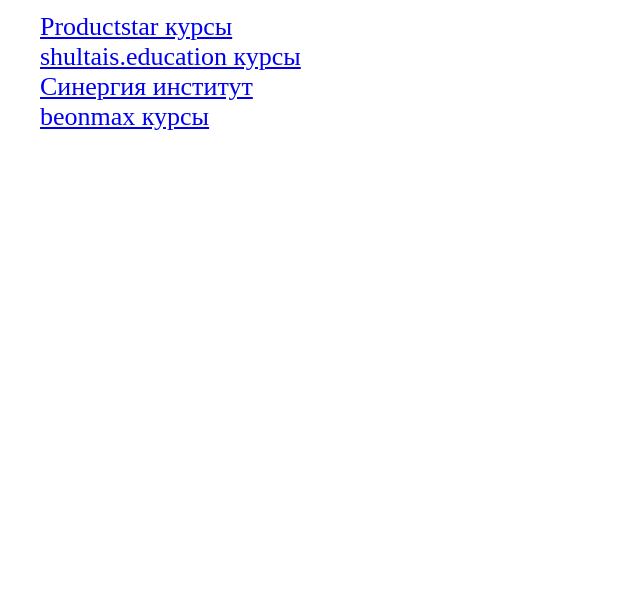
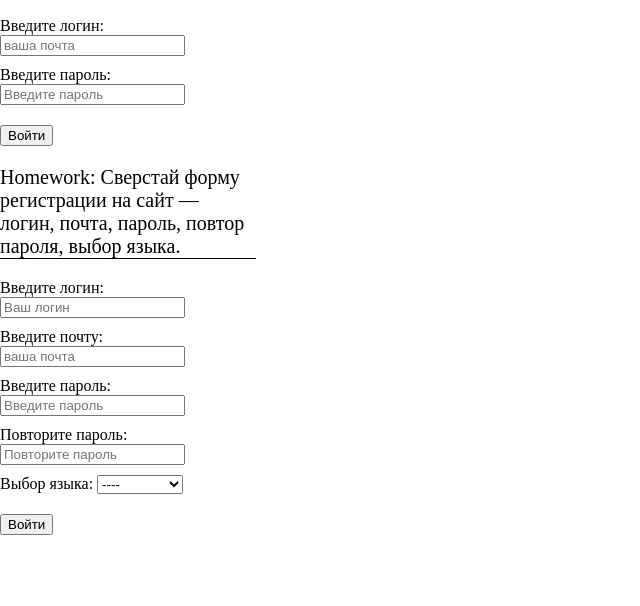
Before and after one commit to m1ke1994/project-1, a plain HTML site: page index.html in a window 1280 px wide. Shown: the part 194-800 px from the top of the page, without its empty margins (0-640 px from the left). Drawn offline with Linux system fonts and the light colour scheme.

Commit message:
добавил формы и прописал стили

```diff
--- a/index.html
+++ b/index.html
@@ -10,11 +10,74 @@
   <body>
     <h1>Hello Git</h1>
     <h2>My Links for Learning</h2>
-    <ul>
-    <li><a href="https://productstar.ru">Productstar курсы</a></li>
-    <li><a href="https://shultais.education.ru">shultais.education курсы</a></li>
-    <li><a href="https://lms.synergy.ru">Синергия институт</a></li>
-    <li><a href="https://beonmax.com/login/">beonmax курсы</a></li>
-</ul>
+  <p>Homework: Сверстай форму входа на сайт — логин и пароль.</p>
+<form method="post" action="/login">
+  <label>
+    <span>Введите логин:</span>
+    <input
+      type="email"
+      name="login"
+      placeholder="ваша почта"
+      minlength="5"
+    />
+  </label>
+
+  <label>
+    <span>Введите пароль:</span>
+    <input type="password" name="password" placeholder="Введите пароль" />
+  </label>
+
+  <button type="submit">
+    Войти
+  </button>
+</form>
+<p>Homework: Сверстай форму регистрации на сайт — логин, почта, пароль, повтор пароля, выбор языка.</p>
+<form method="post" action="/login">
+  <label>
+    <span>Введите логин:</span>
+    <input
+      type="text"
+      name="login"
+      placeholder="Ваш логин"
+      minlength="5"
+      maxlength="8"
+    />
+  </label>
+  <label>
+    <span>Введите почту:</span>
+    <input
+      type="email"
+      name="login"
+      placeholder="ваша почта"
+      minlength="5"
+    />
+  </label>
+
+  <label>
+    <span>Введите пароль:</span>
+    <input type="password" name="password" placeholder="Введите пароль" />
+  </label>
+
+  <label>
+    <span>Повторите пароль:</span>
+    <input type="password" name="password" placeholder="Повторите пароль" />
+  </label>
+  <label>
+    <span>Выбор языка:</span>
+    <select name="languages" >
+      <option value="">----</option>
+      <option value="a">Russian</option>
+      <option value="b">English</option>
+      <option value="c">Пerman </option>
+      <option value="d">French</option>
+      <option value="f">Spanish </option>
+      <option value="g">Norwegian</option>
+    </select>
+  </label>
+
+  <button type="submit">
+    Войти
+  </button>
+</form>
   </body>
 </html>
--- a/style.css
+++ b/style.css
@@ -1,9 +1,33 @@
 body{
-    font-size: 26px;
+
     font-family: sans-serifs;
     margin: 0;
-    color: aqua;
+
+}
+h1,h2{
+    color: burlywood;
+    font-size: 26px;
 }
 li{
     list-style: none;
 }
+input,button {
+    display: block;
+    margin: 0 0 10px 0;
+  }
+  span{
+    color: black;
+  }
+  button:hover{
+    background-color: darkgrey;
+    transition: all 1s ease-out;
+  }
+  p{
+    font-size: 20px;
+    border-bottom: 1px solid black;
+    display: block;
+    width: 20%;;
+  }
+  button{
+    margin-top: 20px;;
+  }
```
